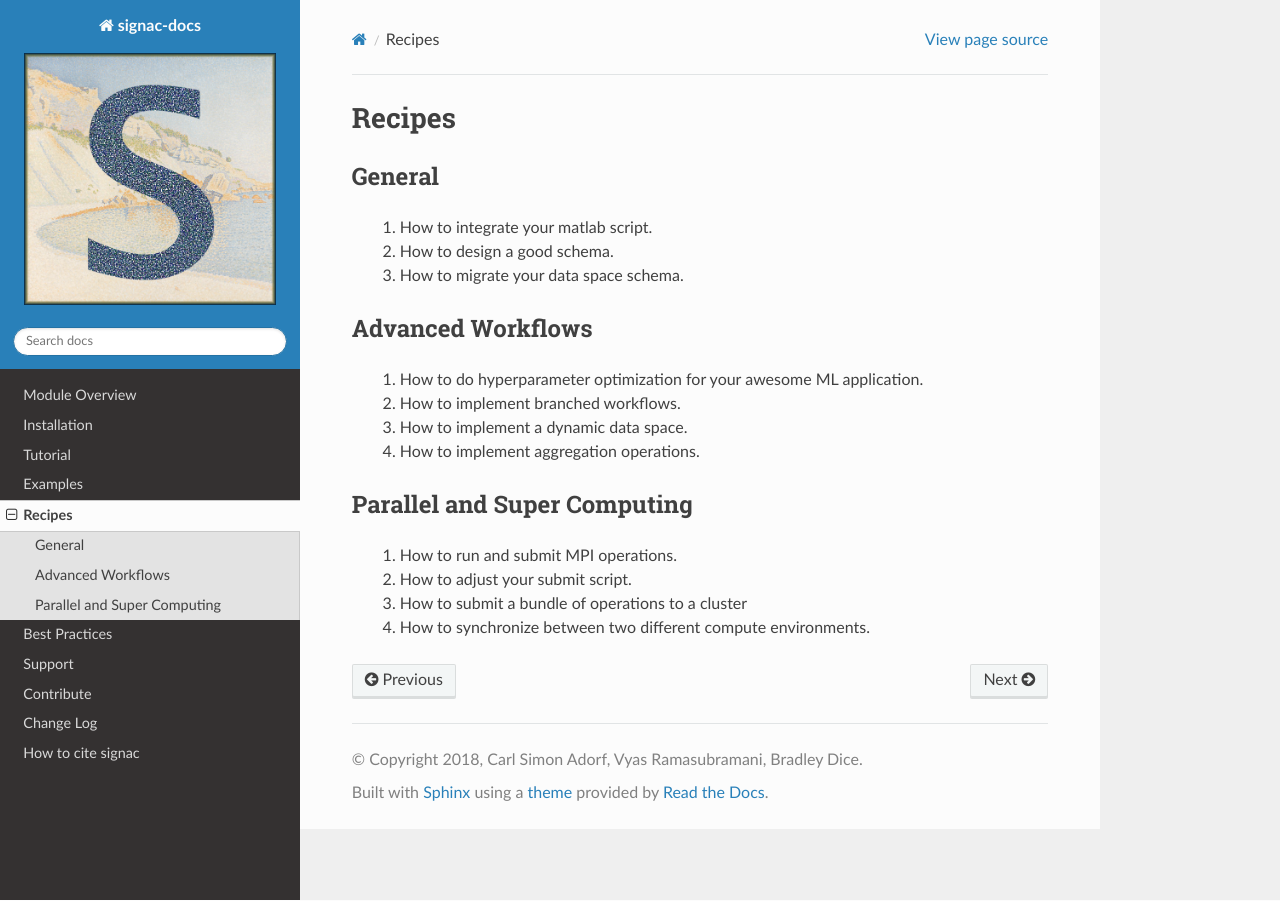
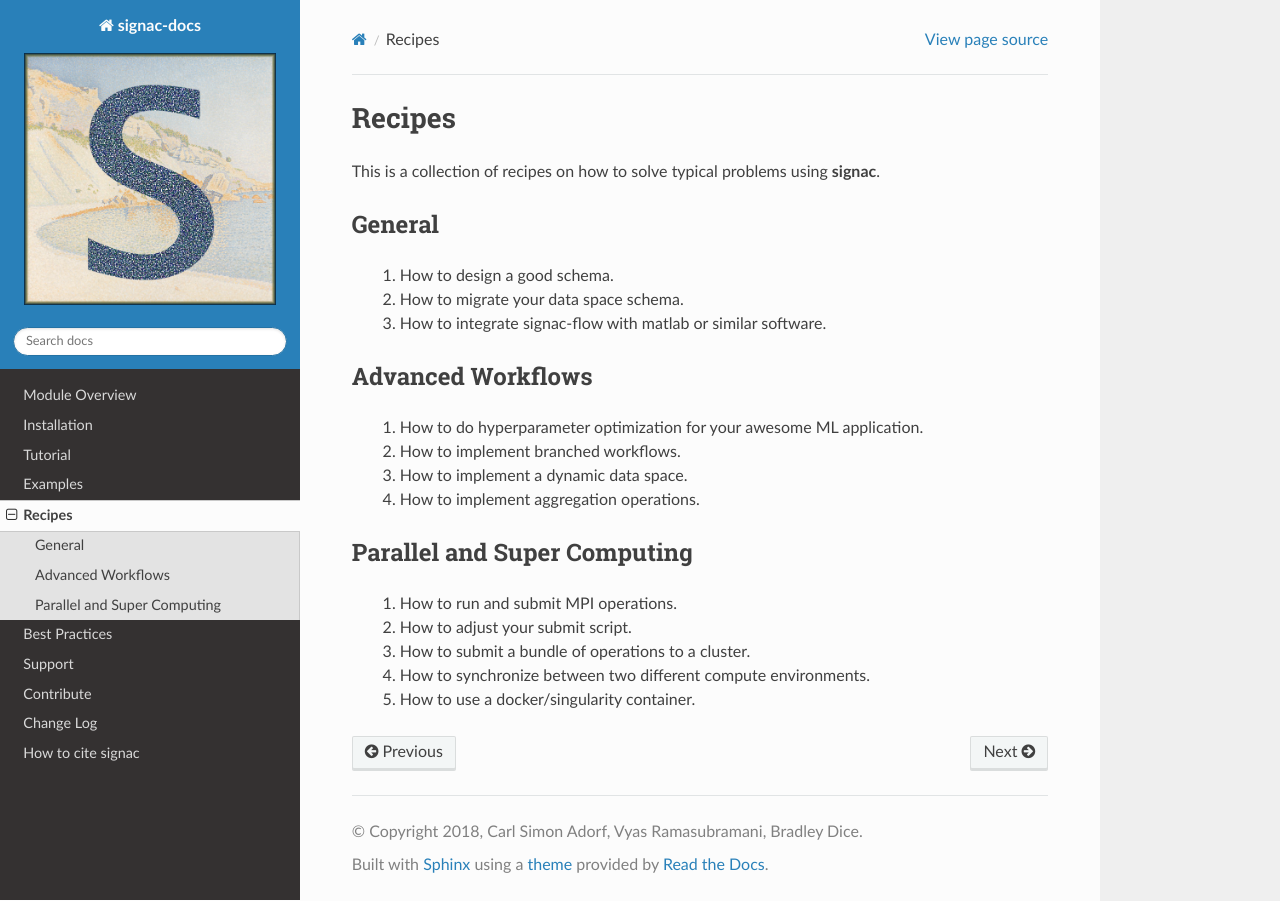
Before and after one commit to glotzerlab/signac-docs, a Sphinx documentation site: the page built from docs/source/recipes.rst, in a window 1280 px wide. Built offline with Sphinx 7.4.7 and the Read the Docs theme 2.0.0, drawn with Linux system fonts in a browser that asks for light colours; pages that are not in the unit, such as notebooks, are missing from menus.

Commit message:
Updates the recipes list.

```diff
--- a/docs/source/recipes.rst
+++ b/docs/source/recipes.rst
@@ -3,12 +3,14 @@
 Recipes
 =======
 
+This is a collection of recipes on how to solve typical problems using **signac**.
+
 General
 -------
 
-  1. How to integrate your matlab script.
-  2. How to design a good schema.
-  3. How to migrate your data space schema.
+  1. How to design a good schema.
+  2. How to migrate your data space schema.
+  3. How to integrate signac-flow with matlab or similar software.
 
 Advanced Workflows
 ------------------
@@ -23,5 +25,6 @@ Parallel and Super Computing
 
   1. How to run and submit MPI operations.
   2. How to adjust your submit script.
-  3. How to submit a bundle of operations to a cluster
+  3. How to submit a bundle of operations to a cluster.
   4. How to synchronize between two different compute environments.
+  5. How to use a docker/singularity container.
```
